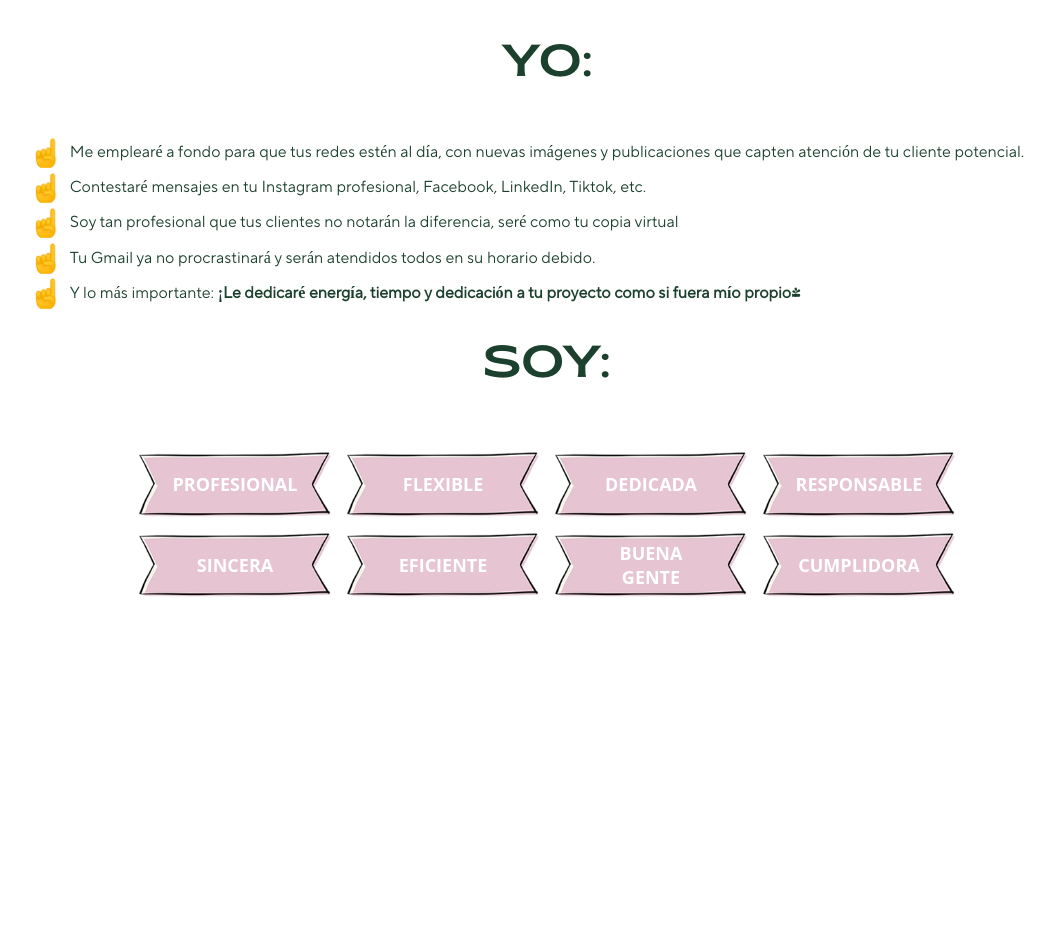
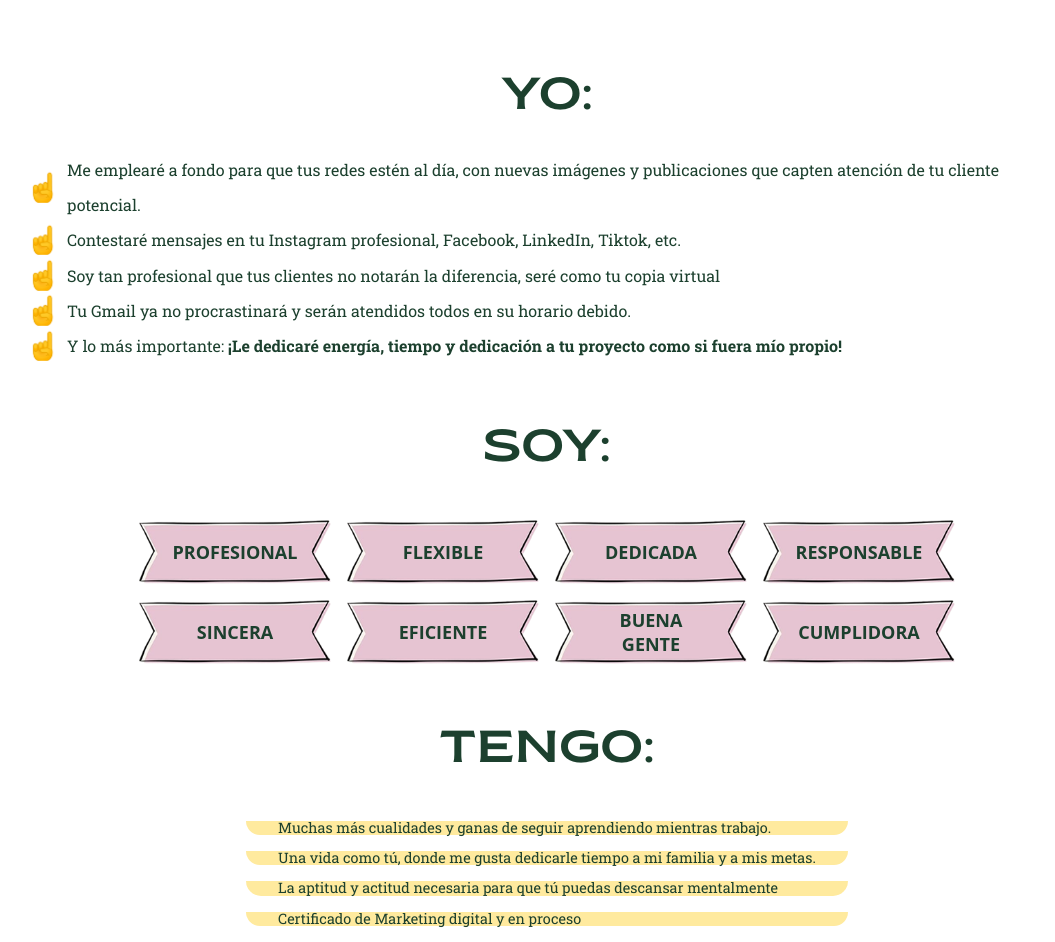
Before and after one commit to jmp89/meromero, a plain HTML site: page index.html in a window 1280 px wide. Shown: the part 1400-2342 px from the top of the page, without its empty margins (93-1148 px from the left). Before the commit the page ends 1997 px from the top, so only its background shows below. Drawn offline with Linux system fonts and the light colour scheme.

Commit message:
more content

```diff
--- a/css/style.css
+++ b/css/style.css
@@ -14,17 +14,14 @@
   font-weight: 700;
   src: url("../fonts/brice-regular-semiexpanded.otf");
 }
-@font-face {
-  font-family: TT Norms;
-  src: url("../fonts/tt_norms_pro_regular.otf");
-}
+
 * {
   box-sizing: border-box;
   font-size: 16px;
   margin: 0;
   padding: 0;
   color: #1c402e;
-  font-family: TT Norms;
+  font-family: "Roboto Slab", serif;
 }
 body {
   background-color: #ffff;
@@ -229,7 +226,8 @@ h3 {
   font-family: Brice;
   font-size: 2.8rem;
   text-align: center;
-  margin-bottom: 2rem;
+  margin-bottom: 1rem;
+  margin-top: 2rem;
 }
 
 .btn {
@@ -241,6 +239,7 @@ h3 {
   width: 20%;
   height: auto;
   position: relative;
+  min-width: 190px;
 }
 
 .btn img {
@@ -257,12 +256,28 @@ h3 {
   font-size: 18px;
   font-weight: bold;
   text-align: center;
+  color: #1c402e;
+}
+
+.tengo li {
+  background-color: #ffea9e;
+  border-bottom-left-radius: 25px;
+  border-bottom-right-radius: 25px;
+  padding: 0 2rem;
+  text-align: left;
+  font-size: 0.9rem;
+  line-height: 0.9rem;
+  margin-bottom: 1rem;
 }
 /*
 //////////////////////////////////////////////////
 ///////////////// MEDIA QUERY
 //////////////////////////////////////////////////
-*/
+*
+
+ERRORES: FLEX EN CONTENEDORES ABUELOS
+
+/
 
 /* @media (max-width: 750px) {
   * {
--- a/index.html
+++ b/index.html
@@ -5,6 +5,12 @@
     <meta name="viewport" content="width=device-width, initial-scale=1.0" />
     <title>NSC - Asistencia virtual</title>
     <link rel="stylesheet" href="./css/style.css" />
+    <link rel="preconnect" href="https://fonts.googleapis.com" />
+    <link rel="preconnect" href="https://fonts.gstatic.com" crossorigin />
+    <link
+      href="https://fonts.googleapis.com/css2?family=Roboto+Slab:wght@100..900&display=swap"
+      rel="stylesheet"
+    />
   </head>
   <header>
     <section>
@@ -166,6 +172,24 @@
             >
           </button>
         </div>
+        <h3>TENGO:</h3>
+        <div class="tengo">
+          <ul>
+            <li>
+              Muchas más cualidades y ganas de seguir aprendiendo mientras
+              trabajo.
+            </li>
+            <li>
+              Una vida como tú, donde me gusta dedicarle tiempo a mi familia y a
+              mis metas.
+            </li>
+            <li>
+              La aptitud y actitud necesaria para que tú puedas descansar
+              mentalmente
+            </li>
+            <li>Certificado de Marketing digital y en proceso</li>
+          </ul>
+        </div>
       </section>
     </main>
   </body>
```
